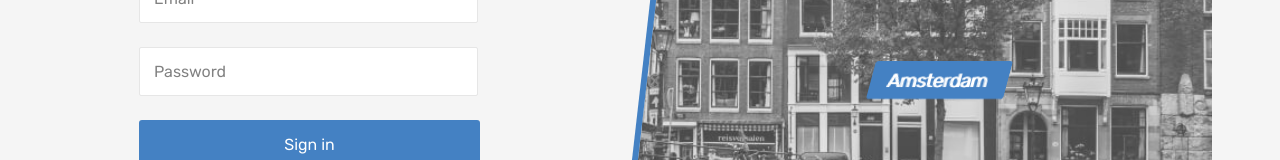
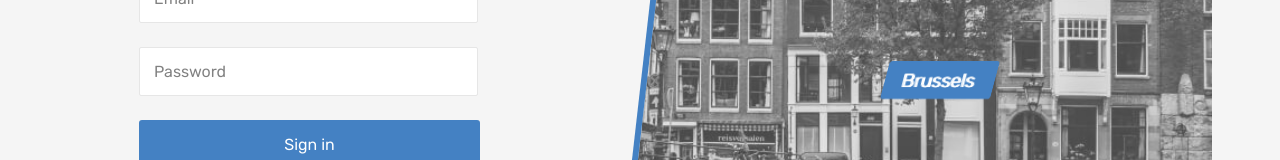
Before and after one commit to htmlacademy-react/2256601-six-cities-13, a React (Vite) app: page /login in a window 1280 px wide. Shown: the part 328-488 px from the top of the page. Built offline with nearby package versions, Linux system fonts and the light colour scheme; no server answers; what http-status-codes would draw is missing.

Commit message:
feat: add button random city on login-page

```diff
--- a/src/components/log-auth-element/log-auth-element.tsx
+++ b/src/components/log-auth-element/log-auth-element.tsx
@@ -2,9 +2,14 @@
 import { AppRoute } from '../../const';
 import { useAppDispatch } from '../../hooks';
 import { logout } from '../../store/api-actions';
+import { MouseEvent } from 'react';
 
 export function LogAuthElement() {
   const dispatch = useAppDispatch();
+  const clickNavLinkHandler = (evt: MouseEvent<HTMLAnchorElement>) => {
+    evt.preventDefault();
+    dispatch(logout());
+  };
 
   return (
     <nav className="header__nav">
@@ -25,10 +30,7 @@
           <Link
             className="header__nav-link"
             to={AppRoute.Main}
-            onClick={(evt) => {
-              evt.preventDefault();
-              dispatch(logout());
-            }}
+            onClick={clickNavLinkHandler}
           >
             <span className="header__signout">Sign out</span>
           </Link>
--- a/src/const.ts
+++ b/src/const.ts
@@ -53,4 +53,4 @@
   TopRated: 'Top rated first'
 };
 
-export const CITIES_NAMES = ['Paris', 'Cologne', 'Brussels', 'Amsterdam', 'Hamburg', 'Dusseldorf'] as const;
+export const CITIES_NAMES = ['Paris', 'Cologne', 'Brussels', 'Amsterdam', 'Hamburg', 'Dusseldorf'];
--- a/src/pages/login-page/login-page.tsx
+++ b/src/pages/login-page/login-page.tsx
@@ -1,10 +1,12 @@
 import { Helmet } from 'react-helmet-async';
 import { Header } from '../../components/header/header';
 import { useRef, FormEvent, MouseEvent } from 'react';
-import { useAppDispatch } from '../../hooks';
+import { useAppDispatch} from '../../hooks';
 import { Link, useNavigate } from 'react-router-dom';
 import { login } from '../../store/api-actions';
-import { AppRoute } from '../../const';
+import { AppRoute, CITIES_NAMES } from '../../const';
+import { getRandomValueFromArray } from '../../utils';
+import { setActiveCity } from '../../store/actions';
 
 export function LoginPage () {
   const loginRef = useRef<HTMLInputElement | null> (null);
@@ -12,6 +14,8 @@
 
   const dispatch = useAppDispatch();
   const navigate = useNavigate();
+  const randomCity = getRandomValueFromArray(CITIES_NAMES);
+
 
   const submitHandler = (evt: FormEvent<HTMLFormElement>) => {
     evt.preventDefault();
@@ -25,6 +29,8 @@
 
   const buttonClickHandler = (evt: MouseEvent<HTMLAnchorElement>) => {
     evt.preventDefault();
+    const city = evt.currentTarget.dataset.city as string;
+    dispatch(setActiveCity(city));
     navigate(AppRoute.Main);
   };
 
@@ -33,7 +39,7 @@
       <Helmet>
         <title>{'6 cities - Login'}</title>
       </Helmet>
-      <Header isLogin/>
+      <Header/>
       <main className="page__main page__main--login">
         <div className="page__login-container container">
           <section className="login">
@@ -73,8 +79,8 @@
           </section>
           <section className="locations locations--login locations--current">
             <div className="locations__item">
-              <Link className="locations__item-link" to="#" onClick={buttonClickHandler}>
-                <span>Amsterdam</span>
+              <Link className="locations__item-link" to="#" onClick={buttonClickHandler} data-city={randomCity}>
+                <span>{randomCity}</span>
               </Link>
             </div>
           </section>
--- a/src/utils.ts
+++ b/src/utils.ts
@@ -52,3 +52,5 @@
   LowToHigh: (offers: OfferListItem[]) => offers.slice().sort(sortLowToHigh),
   TopRated: (offers: OfferListItem[]) => offers.slice().sort(sortByRating)
 };
+
+export const getRandomValueFromArray = <T>(arr: T[]): T => arr[Math.floor(Math.random() * arr.length)];
```
